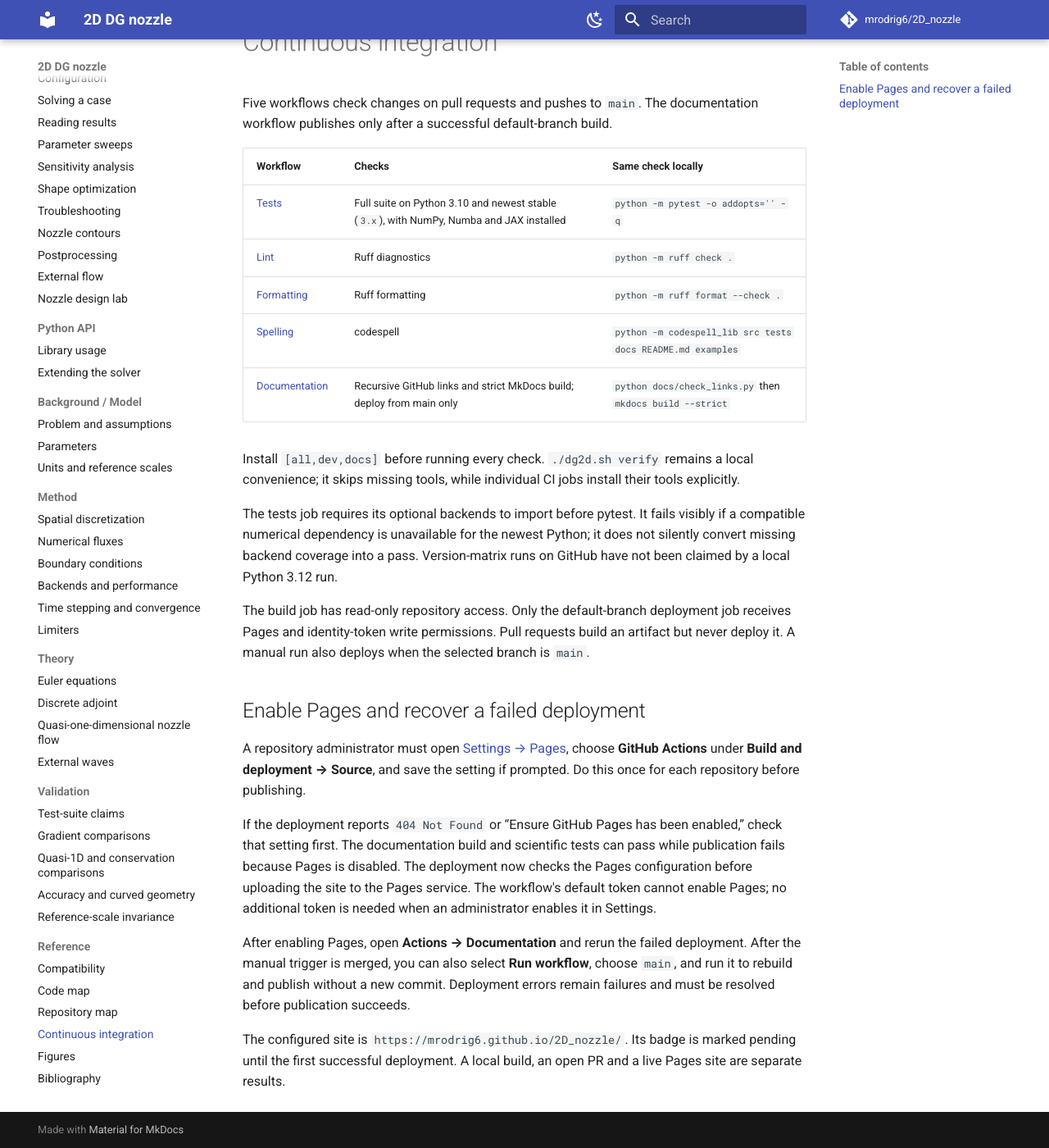
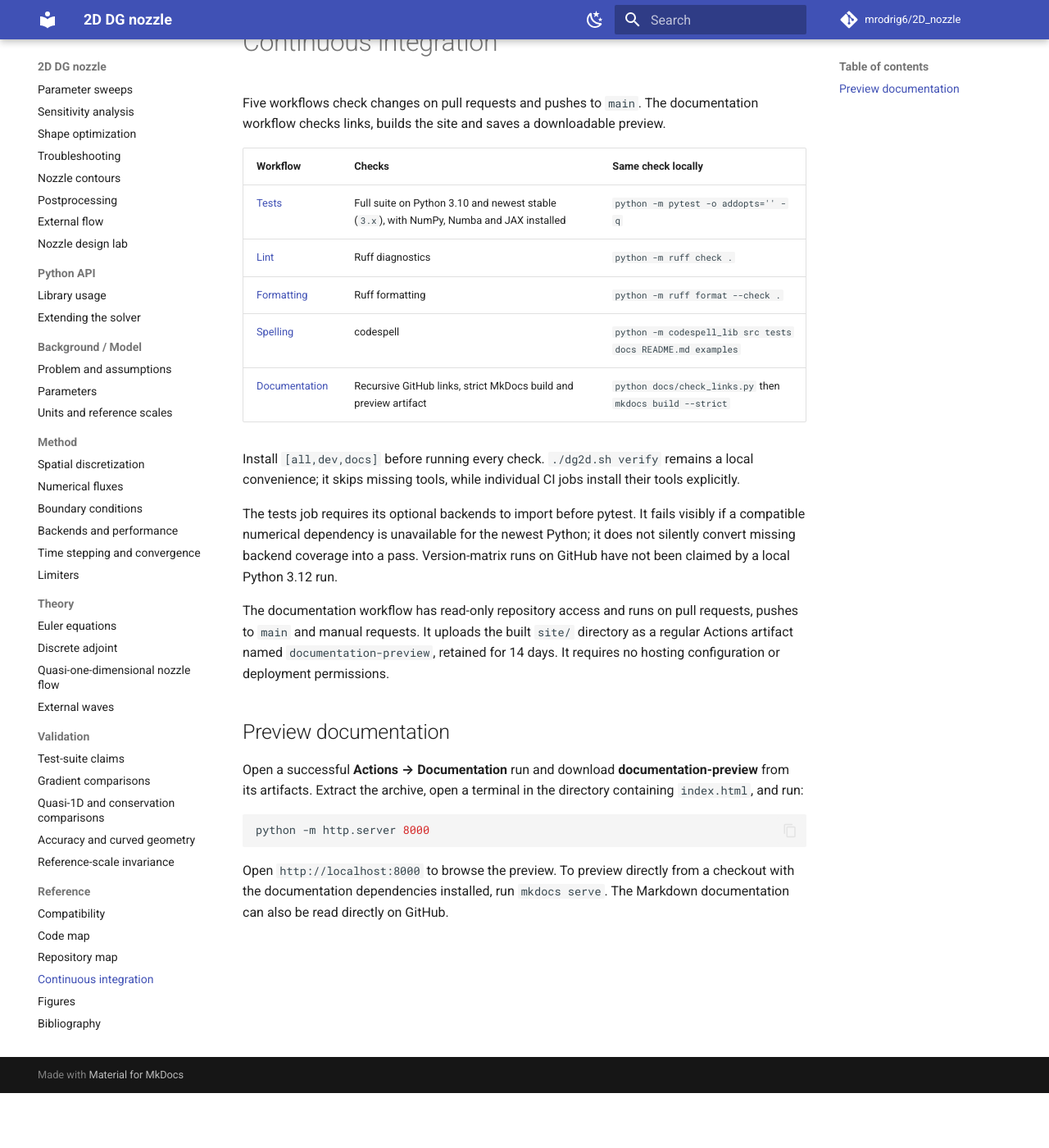
Before and after one commit to mrodrig6/2D_nozzle, an MkDocs documentation site: the page built from docs/reference/ci.md, in a window 1280 px wide and 1400 px high, scrolled down 67 px. Shown: the whole window at 82% size. Built offline with MkDocs 1.6.1 and Material for MkDocs 9.7.7, drawn with Linux system fonts in a browser that asks for light colours; comment, search, counter and statistics services are not loaded.

Commit message:
ci: replace Pages publishing with documentation previews

````diff
--- a/docs/reference/ci.md
+++ b/docs/reference/ci.md
@@ -1,6 +1,6 @@
 # Continuous integration
 
-Five workflows check changes on pull requests and pushes to `main`. The documentation workflow publishes only after a successful default-branch build.
+Five workflows check changes on pull requests and pushes to `main`. The documentation workflow checks links, builds the site and saves a downloadable preview.
 
 | Workflow | Checks | Same check locally |
 |---|---|---|
@@ -8,20 +8,20 @@
 | [Lint](../../.github/workflows/lint.yml) | Ruff diagnostics | `python -m ruff check .` |
 | [Formatting](../../.github/workflows/format.yml) | Ruff formatting | `python -m ruff format --check .` |
 | [Spelling](../../.github/workflows/spelling.yml) | codespell | `python -m codespell_lib src tests docs README.md examples` |
-| [Documentation](../../.github/workflows/docs.yml) | Recursive GitHub links and strict MkDocs build; deploy from main only | `python docs/check_links.py` then `mkdocs build --strict` |
+| [Documentation](../../.github/workflows/docs.yml) | Recursive GitHub links, strict MkDocs build and preview artifact | `python docs/check_links.py` then `mkdocs build --strict` |
 
 Install `[all,dev,docs]` before running every check. `./dg2d.sh verify` remains a local convenience; it skips missing tools, while individual CI jobs install their tools explicitly.
 
 The tests job requires its optional backends to import before pytest. It fails visibly if a compatible numerical dependency is unavailable for the newest Python; it does not silently convert missing backend coverage into a pass. Version-matrix runs on GitHub have not been claimed by a local Python 3.12 run.
 
-The build job has read-only repository access. Only the default-branch deployment job receives Pages and identity-token write permissions. Pull requests build an artifact but never deploy it. A manual run also deploys when the selected branch is `main`.
+The documentation workflow has read-only repository access and runs on pull requests, pushes to `main` and manual requests. It uploads the built `site/` directory as a regular Actions artifact named `documentation-preview`, retained for 14 days. It requires no hosting configuration or deployment permissions.
 
-## Enable Pages and recover a failed deployment
+## Preview documentation
 
-A repository administrator must open [Settings → Pages](https://github.com/mrodrig6/2D_nozzle/settings/pages), choose **GitHub Actions** under **Build and deployment → Source**, and save the setting if prompted. Do this once for each repository before publishing.
+Open a successful **Actions → Documentation** run and download **documentation-preview** from its artifacts. Extract the archive, open a terminal in the directory containing `index.html`, and run:
 
-If the deployment reports `404 Not Found` or “Ensure GitHub Pages has been enabled,” check that setting first. The documentation build and scientific tests can pass while publication fails because Pages is disabled. The deployment now checks the Pages configuration before uploading the site to the Pages service. The workflow's default token cannot enable Pages; no additional token is needed when an administrator enables it in Settings.
+```bash
+python -m http.server 8000
+```
 
-After enabling Pages, open **Actions → Documentation** and rerun the failed deployment. After the manual trigger is merged, you can also select **Run workflow**, choose `main`, and run it to rebuild and publish without a new commit. Deployment errors remain failures and must be resolved before publication succeeds.
-
-The configured site is `https://mrodrig6.github.io/2D_nozzle/`. Its badge is marked pending until the first successful deployment. A local build, an open PR and a live Pages site are separate results.
+Open `http://localhost:8000` to browse the preview. To preview directly from a checkout with the documentation dependencies installed, run `mkdocs serve`. The Markdown documentation can also be read directly on GitHub.
--- a/mkdocs.yml
+++ b/mkdocs.yml
@@ -1,6 +1,5 @@
 site_name: "2D DG nozzle"
 site_description: "Planar nozzle design with a Python Euler solver"
-site_url: https://mrodrig6.github.io/2D_nozzle/
 repo_url: https://github.com/mrodrig6/2D_nozzle
 repo_name: mrodrig6/2D_nozzle
 edit_uri: edit/main/docs/
````
Also changed, not shown: README.md (+1 -1 lines), docs/reference/repository.md (+1 -1 lines), 1 other file.
